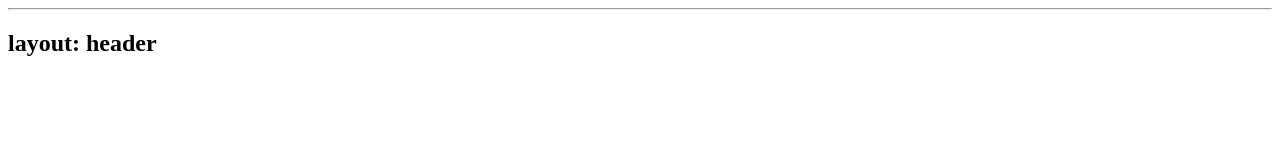
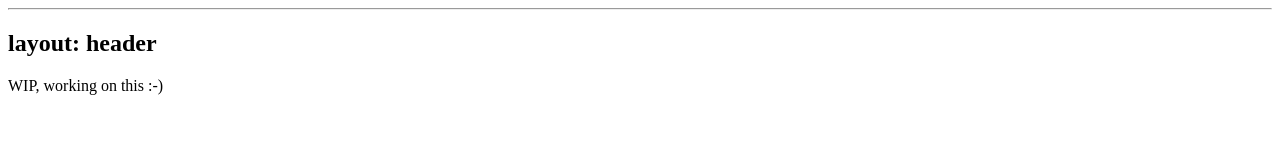
Before and after one commit to codingfan842/codingfan842.github.io, an Eleventy site: page index.md in a window 1280 px wide. Built offline with nearby package versions, Linux system fonts and the light colour scheme; Eleventy itself is replaced by a stand-in of ours; files that its build step writes are made by us from their sources.

Commit message:
Updated index

```diff
--- a/index.md
+++ b/index.md
@@ -1,3 +1,5 @@
 ---
 layout: header
 ---
+
+WIP, working on this :-)
```
